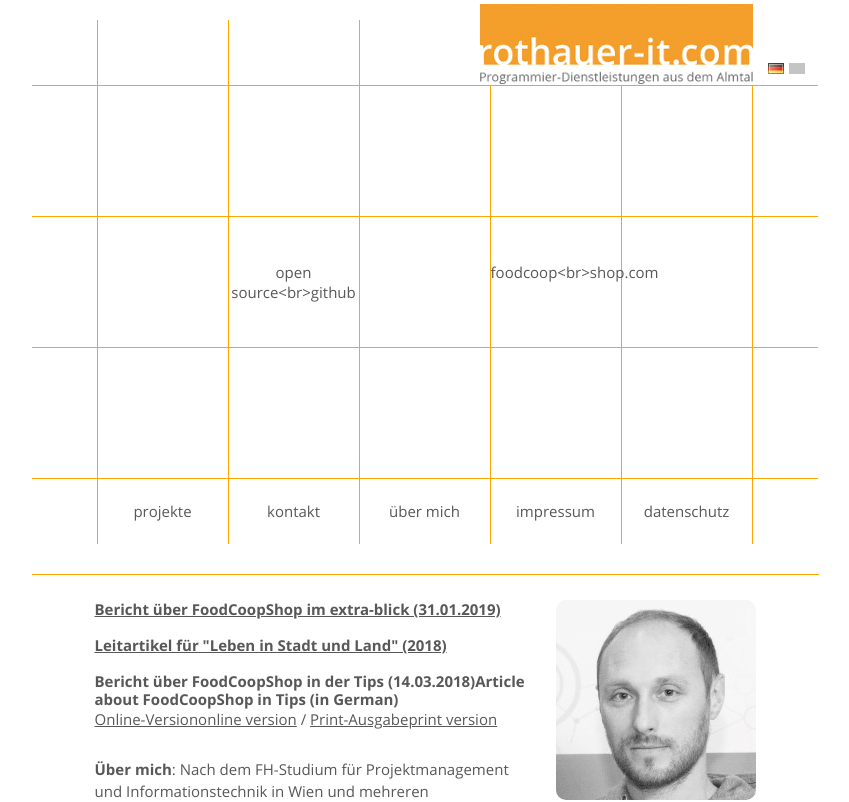
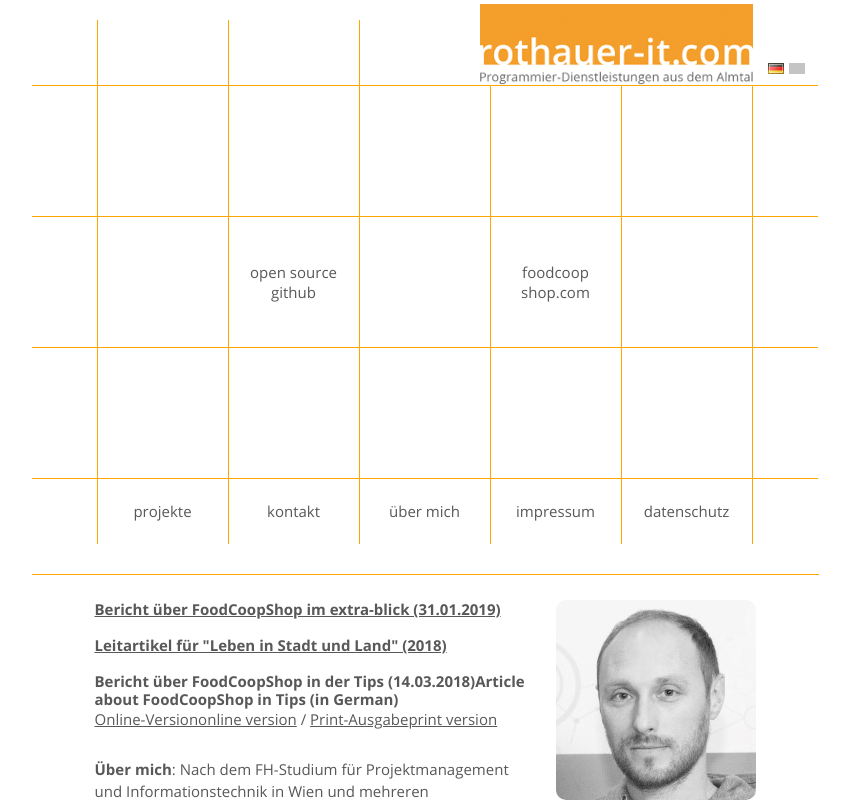
Before and after one commit to mrothauer/company-website, an Angular app: page / in a window 1280 px wide. Shown: the top 802 px of the page, without its empty margins (215-1064 px from the left). Built offline with nearby package versions, Linux system fonts and the light colour scheme; grey boxes are pictures that could not be loaded.

Commit message:
no more visible br

```diff
--- a/src/app/square/square.component.html
+++ b/src/app/square/square.component.html
@@ -2,7 +2,6 @@
   [innerHtml]="square.innerHtml"></div>
 <a *ngIf="square.tag == 'a'" (mouseenter)="toggleBackgroundImage()" (mouseleave)="toggleBackgroundImage()"
   id="square-{{index}}" href="{{square.href}}" class="square {{square.classes.join(' ')}}" target="{{square.target}}">
-  <div class=" {{square.innerHtmlClasses.join(' ')}}">{{square.innerHtml}}
-  </div>
+  <div class=" {{square.innerHtmlClasses.join(' ')}}" [innerHtml]="square.innerHtml"></div>
   <img *ngIf="square.backgroundImageSrc != null" src="{{square.backgroundImageSrc}}" [hidden]="!showBackgroundImage" />
 </a>
```
